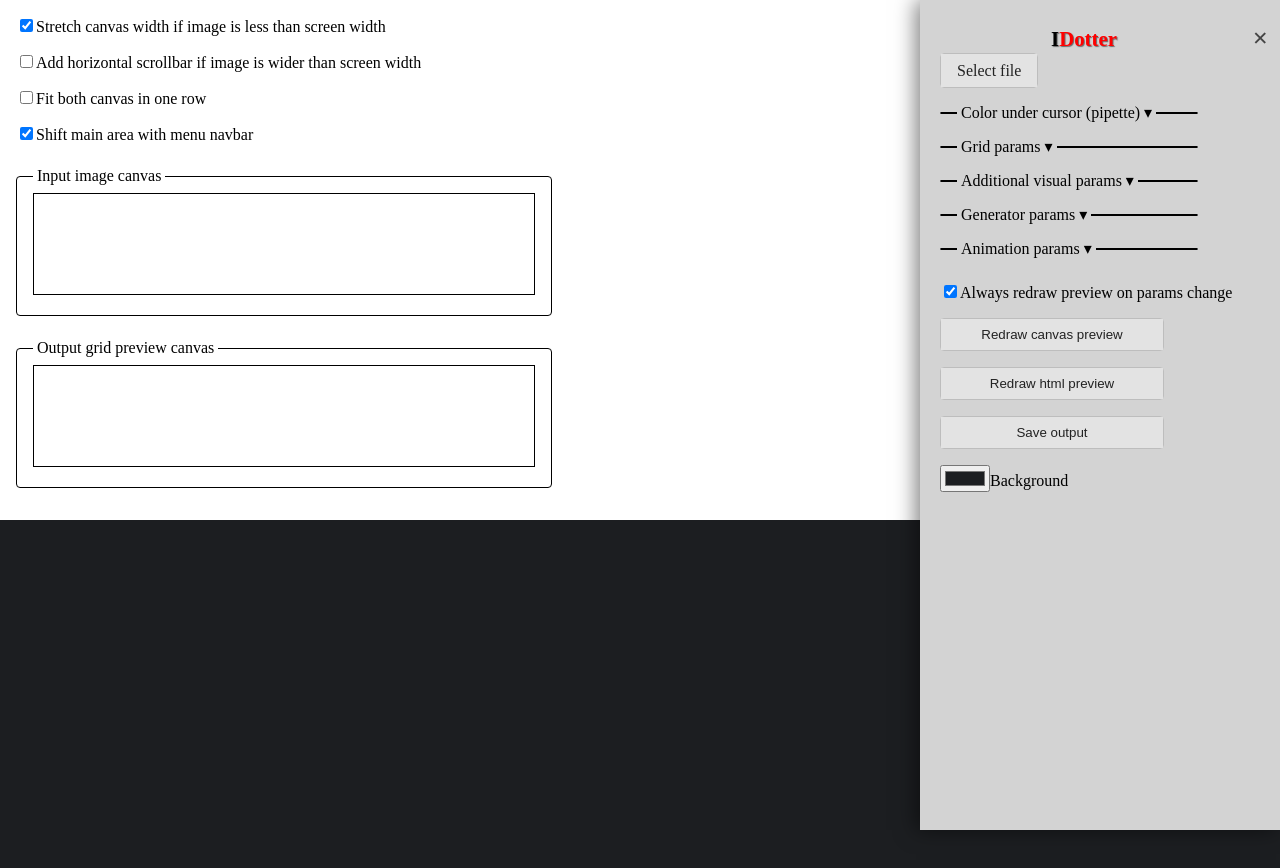
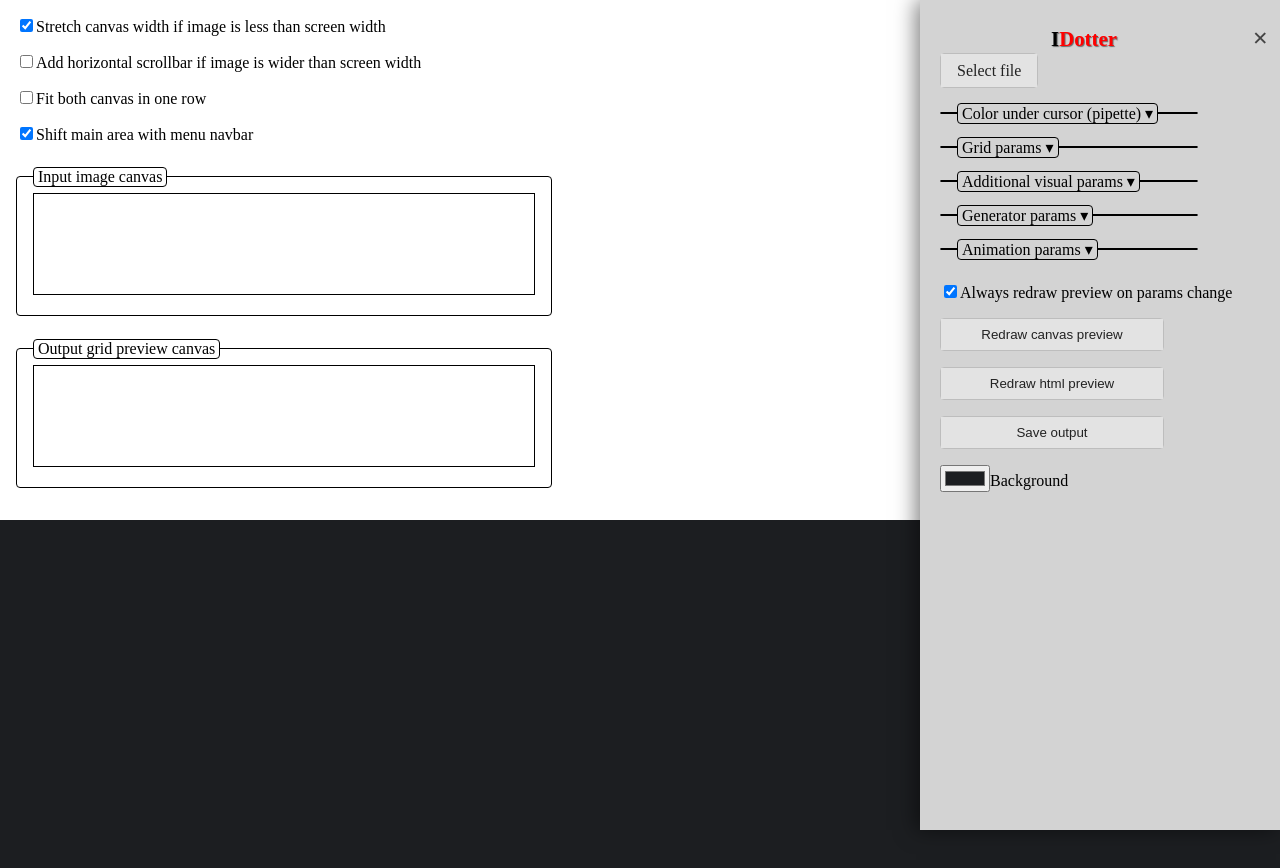
Before and after one commit to VasiliyTemniy/image-dotter, a React (Create React App) app: page / in a window 1280 px wide. Shown: the top 868 px of the page. Built offline with nearby package versions, Linux system fonts and the light colour scheme.

Commit message:
add some border around container titles

```diff
--- a/src/styles/container.css
+++ b/src/styles/container.css
@@ -40,6 +40,8 @@
   top: -0.6rem;
   padding: 0 0.25rem;
   left: 1rem;
+  border: 1px solid black;
+  border-radius: 0.25rem;
 }
 
 .container.bg-white,
```
